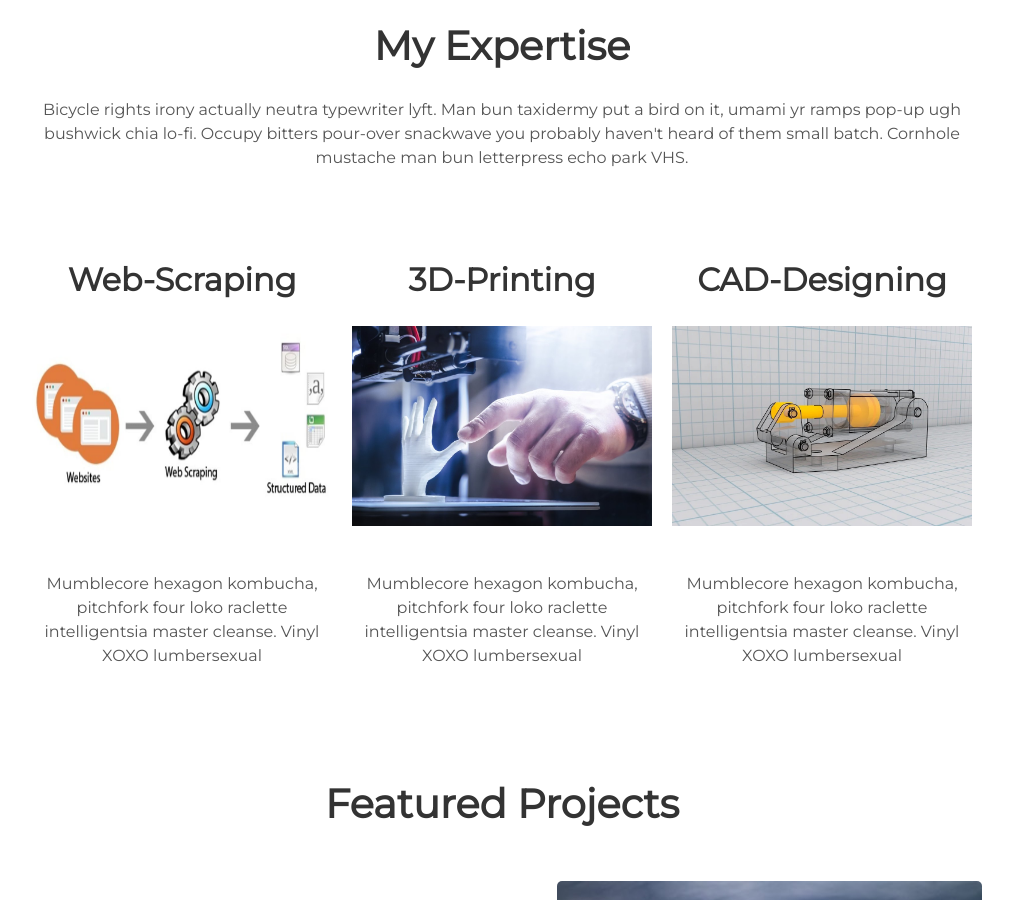
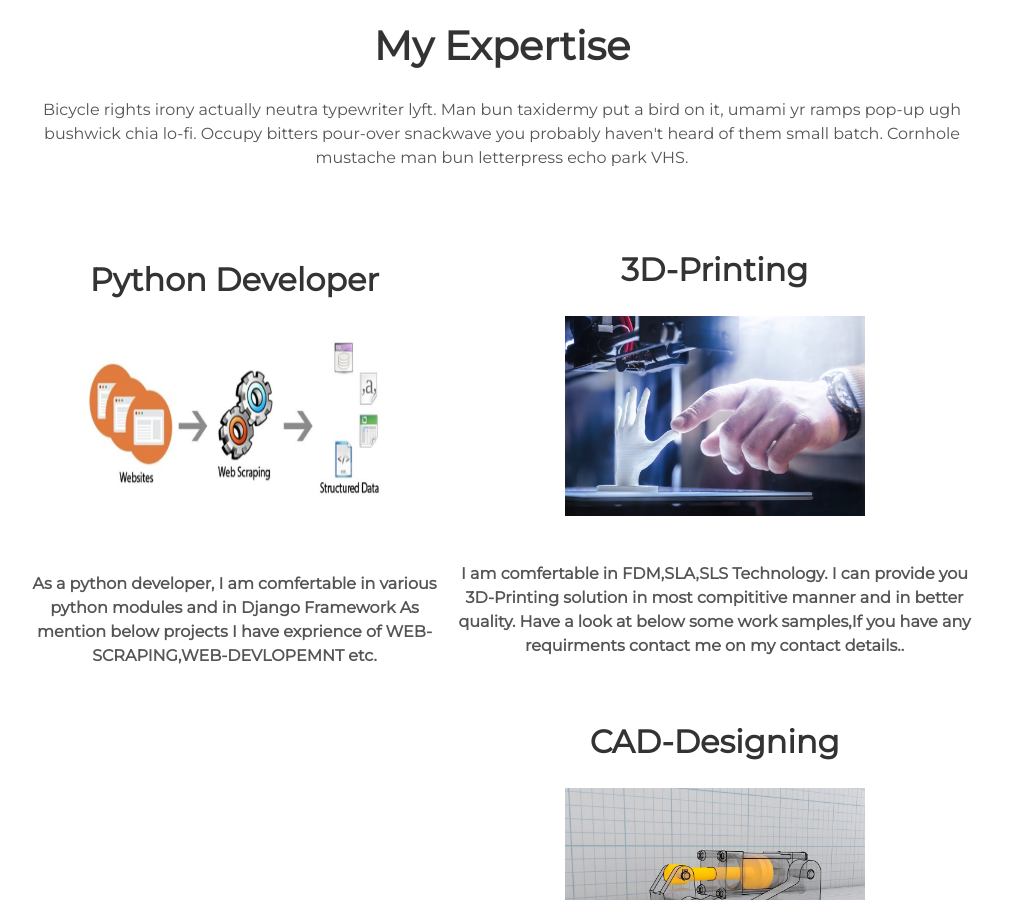
Before and after one commit to swapnilkathane/swapnilkathaneoldweb, a Jekyll site: the page built from index.html, in a window 1280 px wide and 900 px high, scrolled down 959 px. Shown: the whole window, without its empty margins (138-1151 px from the left). Built offline with Jekyll 4.4.1, drawn with Linux system fonts in a browser that asks for light colours; some of the changed text lies outside the part shown.

Commit message:
Update about.html

```diff
--- a/_includes/about.html
+++ b/_includes/about.html
@@ -4,21 +4,21 @@
 </div>
   <div class="user">
     <div class="tech">
-      <h2>Web-Scraping</h2>
+      <h2>Python Developer</h2>
       <img alt="mountains" src="{{ "/assets/img/Webscraping.jpg" | prepend: site.baseurl }}" style="width:300px;height:200px;">
-      <p>Mumblecore hexagon kombucha, pitchfork four loko raclette intelligentsia master cleanse.
-        Vinyl XOXO lumbersexual</p>
+      <p><b>As a python developer, I am comfertable in various python modules and in Django Framework As mention below projects
+	  I have exprience of WEB-SCRAPING,WEB-DEVLOPEMNT etc.  </p>
     </div>
     <div class="tech">
       <h2>3D-Printing</h2>
       <img alt="mountains" src="{{ "/assets/img/3D-Printing.jpeg" | prepend: site.baseurl }}" style="width:300px;height:200px;">
-      <p>Mumblecore hexagon kombucha, pitchfork four loko raclette intelligentsia master cleanse.
-        Vinyl XOXO lumbersexual</p>
+      <p><b>I am comfertable in FDM,SLA,SLS Technology. I can provide you 3D-Printing solution in most compititive manner and
+	  in better quality. Have a look at below some work samples,If you have any requirments contact me on my contact details..</p>
     </div>
     <div class="tech">
       <h2>CAD-Designing</h2>
       <img alt="mountains" src="{{ "/assets/img/CAD.jpg" | prepend: site.baseurl }}" style="width:300px;height:200px;">
-      <p>Mumblecore hexagon kombucha, pitchfork four loko raclette intelligentsia master cleanse.
-        Vinyl XOXO lumbersexual</p>
+      <p><b>I have exprience of working on UNIGRAPHICS, SOLIDWORKS,AUTOCAD for desining and for simulation or analysis i am working on
+	  Ansys for both structural as well as thermal analysis</p>
     </div>
 </div>
```
